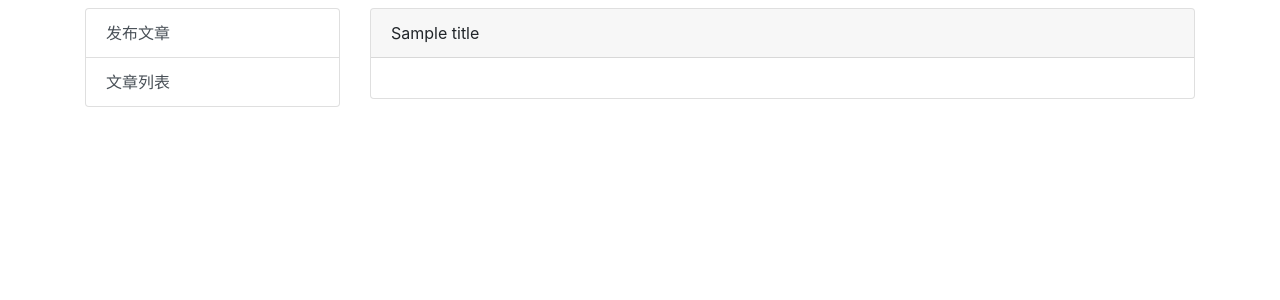
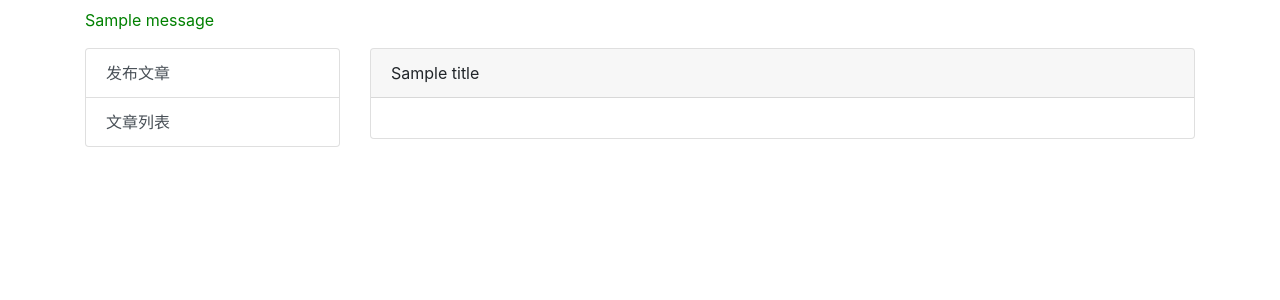
Before and after one commit to hengzZ/movie_web, a Flask app: template a_simple_flask_project/templates/layout.html in a window 1280 px wide. Shown: the part 56-356 px from the top of the page. Run offline with Flask 2, Linux system fonts and the light colour scheme; the template is opened without the code that fills it: most values are stand-ins (such as "Sample title", 1, 10 or a date in 2020); one stand-in notice (Sample message) is shown; some libraries are stand-ins or nearby versions.

Commit message:
add flash msg display into layout template

```diff
--- a/a_simple_flask_project/templates/layout.html
+++ b/a_simple_flask_project/templates/layout.html
@@ -18,6 +18,11 @@
 </nav>
 <div class="container" style="margin-top: 0.5em;">
     <div class="row">
+        {% for msg in get_flashed_messages(category_filter=['ok']) %}
+        <div class="col-md-12">
+            <p style="color: green;">{{ msg }}</p>
+        </div>
+        {% endfor %}
         <div class="col-md-3">
             {% include "menus.html" %}
         </div>
```
